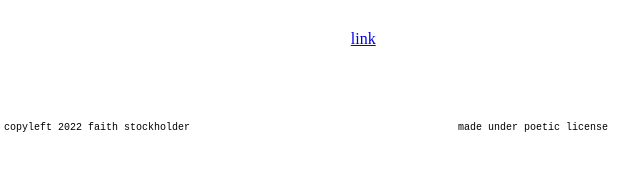
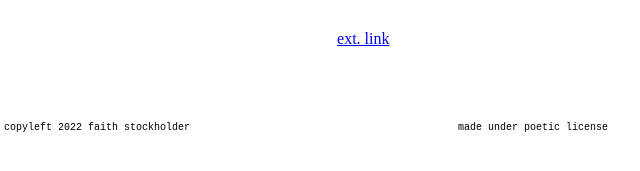
Before and after one commit to it-all-started-one-day-when/cabinet, a plain HTML site: page index.html in a window 1280 px wide. Shown: the part 577-748 px from the top of the page, 354-994 px from the left. Drawn offline with nearby package versions, Linux system fonts and the light colour scheme.

Commit message:
added "ext" to "link"

```diff
--- a/index.html
+++ b/index.html
@@ -46,7 +46,7 @@
             title="Inline Frame Example"
             src="default.html" target="_parent">
         </iframe>
-      <a href="default.html" target="_blank" id="sourceLink">link</a>
+      <a href="default.html" target="_blank" id="sourceLink">ext. link</a>
          </div>
 
         <div class="foot">
```
